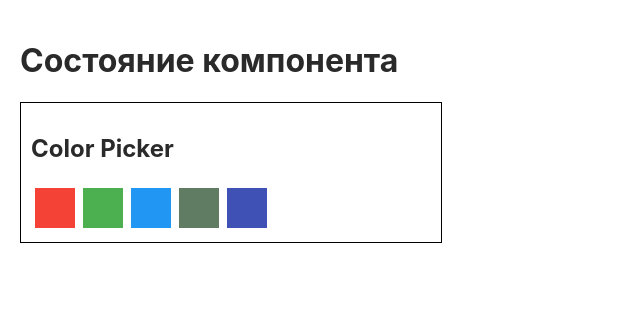
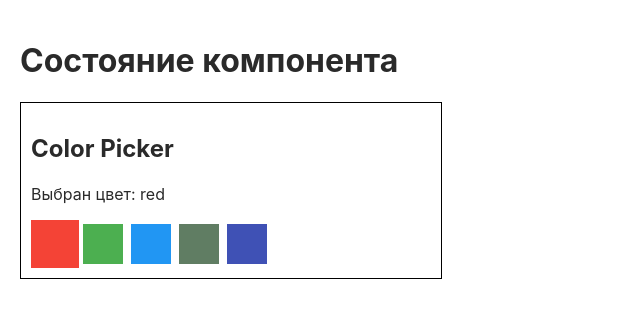
Before and after one commit to AlexKabaiev/state, a React (Create React App) app: page / in a window 1280 px wide. Shown: the top 318 px of the page, without its empty margins (0-640 px from the left). Built offline with nearby package versions, Linux system fonts and the light colour scheme.

Commit message:
ColorPicker and reexport

```diff
--- a/src/App.jsx
+++ b/src/App.jsx
@@ -1,7 +1,7 @@
 import React from "react";
-// import Counter from './components/Counter/Counter';
-// import Dropdown from "components/Dropdown/Dropdown";
-import ColorPicker from "components/ColorPicker/ColorPicker";
+// import Counter from './components/Counter';
+// import Dropdown from "components/Dropdown";
+import ColorPicker from "components/ColorPicker";
 
 
 const colorPickerOptions = [
--- a/src/components/ColorPicker/ColorPicker.css
+++ b/src/components/ColorPicker/ColorPicker.css
@@ -21,5 +21,5 @@
 }
 
 .ColorPicker__option--active {
-  transform: scale(1.1);
+  transform: scale(1.2);
 }
--- a/src/components/ColorPicker/ColorPicker.js
+++ b/src/components/ColorPicker/ColorPicker.js
@@ -2,16 +2,45 @@ import React, { Component } from 'react';
 import './ColorPicker.css';
 
 class ColorPicker extends Component {
+  state = {
+    activeOptionIdx: 0,
+  };
+
+  setActiveIdx = index => {
+    this.setState({ activeOptionIdx: index });
+  };
+
+  makeOptionsClassName = index => {
+    const optionsClasses = ['ColorPicker__option'];
+
+    if (index === this.state.activeOptionIdx) {
+      optionsClasses.push('ColorPicker__option--active');
+    }
+    return optionsClasses.join(' ');
+  };
+
   render() {
+    const { activeOptionIdx } = this.state;
+    const { options } = this.props;
+    const {label} = options[activeOptionIdx];
     return (
       <div className="ColorPicker">
         <h2 className="ColorPicker__title">Color Picker</h2>
+        <p>Выбран цвет: {label}</p>
         <div>
-          {this.props.options.map(({ label, color }) => (
+          {options.map(({ label, color }, index) => (
+            // const optionsClasses = ['ColorPicker__option'];
+
+            // if (index === this.state.activeOptionIdx) {
+            //   optionsClasses.push('ColorPicker__option--active');
+            // }
             <button
               key={label}
-              className="ColorPicker__option"
-              style={{ backgroundColor: color }}
+              className={this.makeOptionsClassName(index)}
+              style={{
+                backgroundColor: color,
+              }}
+              onClick={() => this.setActiveIdx(index)}
             ></button>
           ))}
         </div>
--- /dev/null
+++ b/src/components/ColorPicker/index.js
@@ -0,0 +1 @@
+export { default } from './ColorPicker';
--- a/src/components/Counter/Counter.js
+++ b/src/components/Counter/Counter.js
@@ -20,9 +20,10 @@ class Counter extends React.Component {
   };
 
   render() {
+    const { value } = this.state;
     return (
       <div className="Counter">
-        <span className="Counter__value">{this.state.value}</span>
+        <span className="Counter__value">{value}</span>
         <Controls
           onIncrement={this.handleIncrement}
           onDecrement={this.handleDecrement}
--- /dev/null
+++ b/src/components/Counter/index.js
@@ -0,0 +1 @@
+export { default } from './Counter';
--- a/src/components/Dropdown/Dropdown.js
+++ b/src/components/Dropdown/Dropdown.js
@@ -21,10 +21,11 @@ class Dropdown extends Component {
 //   };
 
   render() {
+    const { visible } = this.state;
     return (
       <div className="Dropdown">
         <button type="button" className="Dropdown__toggle" onClick={this.toggle}>
-          {this.state.visible ? 'Скрыть' : 'Показать'}
+          {visible ? 'Скрыть' : 'Показать'}
         </button>
         {/* <button type="button" className="Dropdown__toggle" onClick={this.show}>
           Показать
@@ -32,7 +33,7 @@ class Dropdown extends Component {
         <button type="button" className="Dropdown__toggle" onClick={this.hide}>
           Скрыть
         </button> */}
-        {this.state.visible && (
+        {visible && (
           <div className="Dropdown__menu">Выпадающее меню</div>
         )}
       </div>
--- /dev/null
+++ b/src/components/Dropdown/index.js
@@ -0,0 +1 @@
+export { default } from './Dropdown';
```
